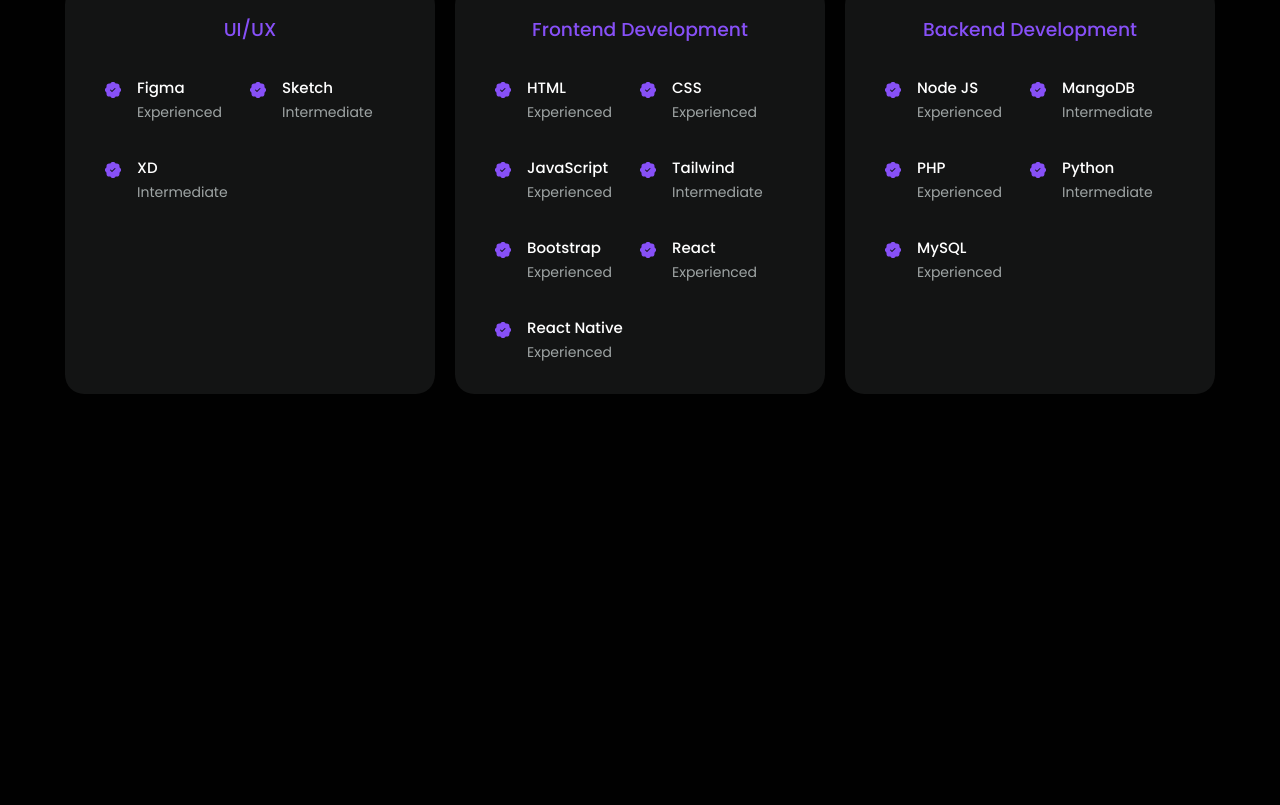
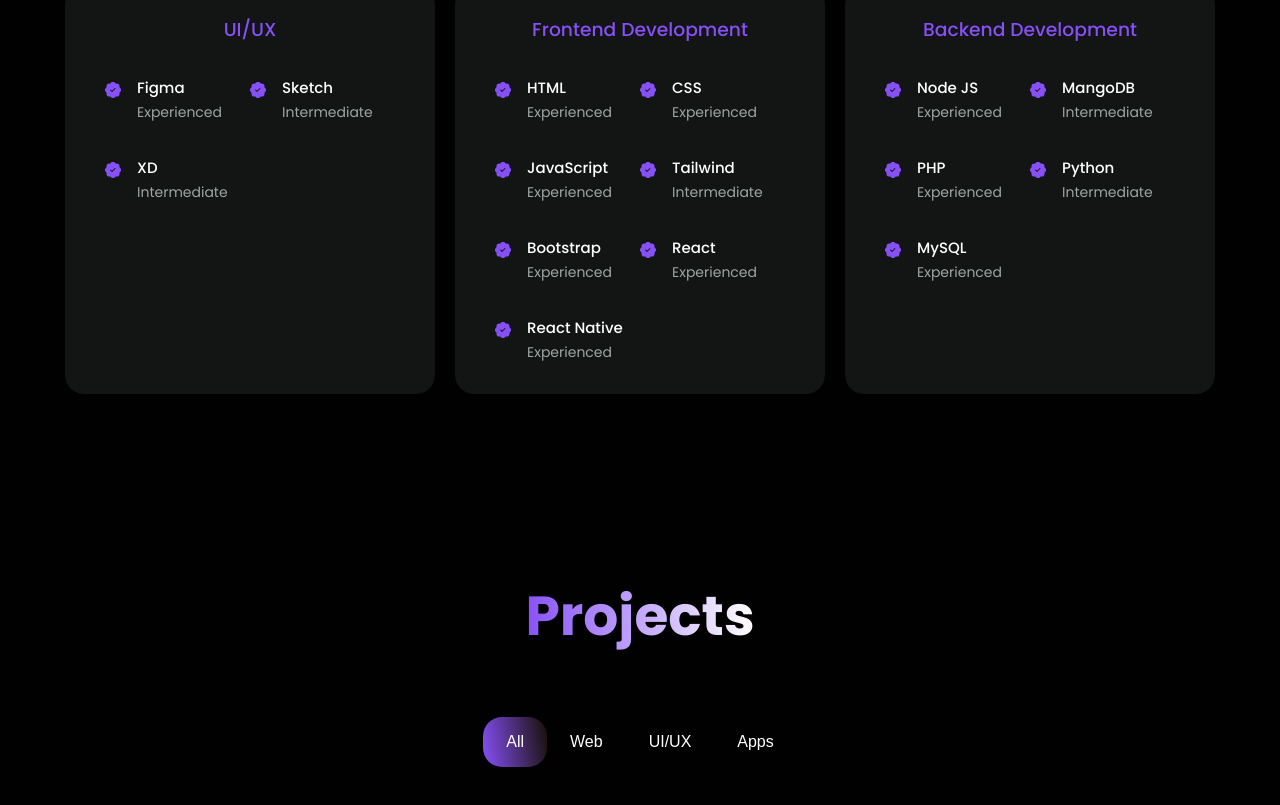
Before and after one commit to kashishInamdar/portfolio, a React (Create React App) app: page / in a window 1280 px wide. Shown: the part 2500-3305 px from the top of the page. Before the commit the page ends 2974 px from the top, so only its background shows below. Built offline with nearby package versions, Linux system fonts and the light colour scheme.

Commit message:
Project Menu Bar

```diff
--- a/src/App.js
+++ b/src/App.js
@@ -3,7 +3,7 @@
 // import Footer from "./component/Footer";
 import Header from "./component/Header";
 import Navbar from "./component/Navbar";
-// import Project from "./component/Project";
+import Project from "./component/Project";
 import Services from "./component/Services";
 import Skill from "./component/Skill";
 // import Testimonials from "./component/Testimonials";
@@ -17,7 +17,7 @@
      <About/>
      <Services />
      <Skill />
-     {/* <Project /> */}
+     <Project />
      {/* <Testimonials /> */}
      {/* <Contact /> */}
      {/* <Footer />  */}
--- a/src/component/Project/Project.css
+++ b/src/component/Project/Project.css
@@ -0,0 +1,38 @@
+#projects nav{
+    position: relative;
+    width: 100%;
+    max-width: max-content;
+    height: 50px;
+    border-radius: var(--border-radius-3);
+    display: flex;
+    align-items: center;
+    justify-content: center ;
+    margin: auto;
+    margin-bottom: 40px;
+    user-select:none;
+}
+
+#projects nav button{
+    position: relative;
+    display: inline-block;
+    font-size: 16px;
+    font-weight: 500;
+    color: var(--color-white);
+    text-decoration: none;
+    padding: 0 23px;
+    z-index: 1;
+    cursor: pointer;
+    background: transparent;
+}
+
+#projects .active__indicator{
+    position : absolute;
+     top: 0 ;
+     left: 0;
+     z-index: 0;
+     height: 100%;
+     border-radius: var(--border-radius-3) ;
+     transition: var(--transition);
+     cursor: pointer;
+     background: var(--gradient-1);
+}
--- a/src/component/Project/index.jsx
+++ b/src/component/Project/index.jsx
@@ -1,11 +1,61 @@
+import { useRef, useEffect, useState } from "react";
 import "./Project.css";
+import { sumArray } from "../../helper";
 
-const Project = ()=>{
-    return(
-        <div>
-            <h1>This is Projects</h1>
-        </div>
-    )
-}
+const tabs = [
+    { name: "All" },
+    { name: "Web" },
+    { name: "UI/UX" },
+    { name: "Apps" }
+];
 
-export default Project;
+const Projects = () => {
+    const [activeIndex, setActiveIndex] = useState(0);
+    const [offset, setOffset] = useState(0);
+    const [indicatorWidth, setIndicatorWidth] = useState(0);
+    const itemsEls = useRef(new Array());
+
+    useEffect(() => {
+        const prevEl = itemsEls.current.filter((_,index) => index < activeIndex);
+        setOffset(
+            sumArray(
+                prevEl.map(item => item.offsetWidth)
+            )
+        );
+        setIndicatorWidth(itemsEls.current[activeIndex].offsetWidth);
+    }, [activeIndex]);
+
+    return (
+        <section id="projects">
+            <div className="section_wrapper projects__container">
+                <div className="section_header center">
+                    <h2 className="primary_title">Projects</h2>
+                </div>
+                <nav>
+                    {
+                        tabs.map((tab, index) => (
+                            <button
+                                ref={el => itemsEls.current[index] = el}
+                                onClick={() => {
+                                    setActiveIndex(index);
+                                }}
+                                key={index}
+                            >
+                                {tab.name}
+                            </button>
+                        ))
+                    }
+                    <span
+                        className="active__indicator"
+                        style={{
+                            left: `${offset}px`,
+                            width: `${indicatorWidth}px`
+                        }}
+                    ></span>
+                </nav>
+            </div>
+        </section>
+    );
+};
+
+export default Projects;
--- /dev/null
+++ b/src/helper/index.js
@@ -0,0 +1,7 @@
+export const sumArray = (arr) =>{
+    let sum = 0;
+    for(let i=0 ; i<arr.length ; i++){
+        sum += arr[i];
+    }
+    return sum;
+}
```
